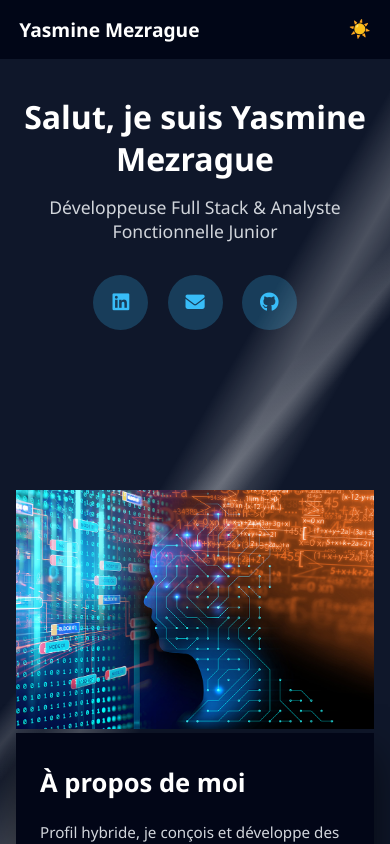
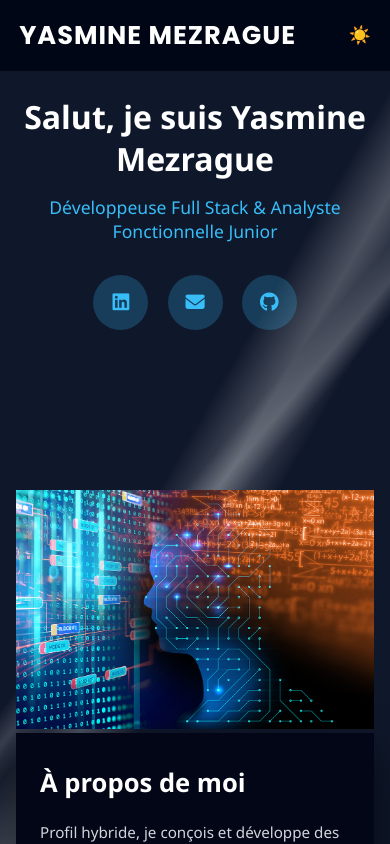
Before and after one commit to yasminemezrague11-informatique/Portfolio_Yasmine_Mezrague, a React (Vite) app: page / in a window 390 px wide. Shown: the top 844 px of the page. Built offline with nearby package versions, Linux system fonts and the light colour scheme.

Commit message:
version mobile

```diff
--- a/index.html
+++ b/index.html
@@ -3,6 +3,7 @@
   <head>
     <meta charset="UTF-8" />
     <link rel="icon" type="image/svg+xml" href="/vite.svg" />
+    <link href="https://fonts.googleapis.com/css2?family=Poppins:wght@600;700&display=swap" rel="stylesheet">
     <link rel="stylesheet" href="https://cdnjs.cloudflare.com/ajax/libs/font-awesome/6.4.2/css/all.min.css"/>
     <link rel="stylesheet" href="https://cdnjs.cloudflare.com/ajax/libs/font-awesome/6.5.1/css/all.min.css"/>
 
--- a/src/styles/index.css
+++ b/src/styles/index.css
@@ -1017,3 +1017,46 @@ body.dark-mode .interet-card span {
     font-size: 1.2rem;
   }
 }
+
+
+@media (max-width: 768px) {
+
+  /* MODE CLAIR */
+  body:not(.dark-mode) .intro-title {
+    color: #0f172a; /* bleu foncé / noir lisible */
+  }
+
+  body:not(.dark-mode) .intro-subtitle {
+    color: #0078ff;
+  }
+
+  /* MODE SOMBRE (sécurité) */
+  body.dark-mode .intro-title {
+    color: #ffffff;
+  }
+
+  body.dark-mode .intro-subtitle {
+    color: #38bdf8;
+  }
+}
+
+
+
+.logo {
+  font-family: 'Poppins', sans-serif;
+  font-size: 1.6rem;
+  font-weight: 700;
+  letter-spacing: 1px;
+  color: #ffffff;
+  text-transform: uppercase;
+}
+
+body:not(.dark-mode) .logo {
+  color: #0f172a;
+}
+
+.logo:hover {
+  color: #38bdf8;
+  letter-spacing: 2px;
+  transition: all 0.3s ease;
+}
```
